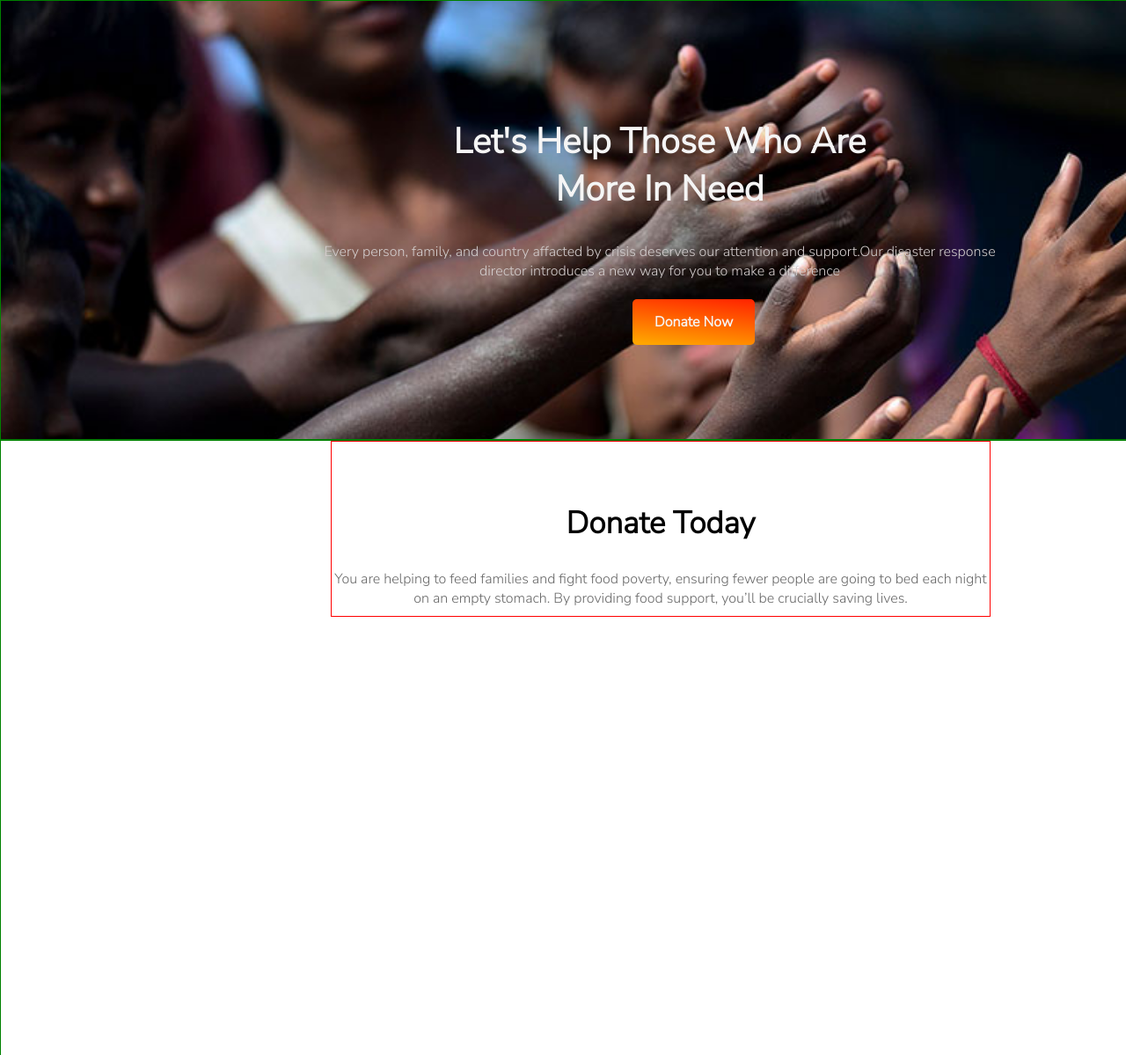
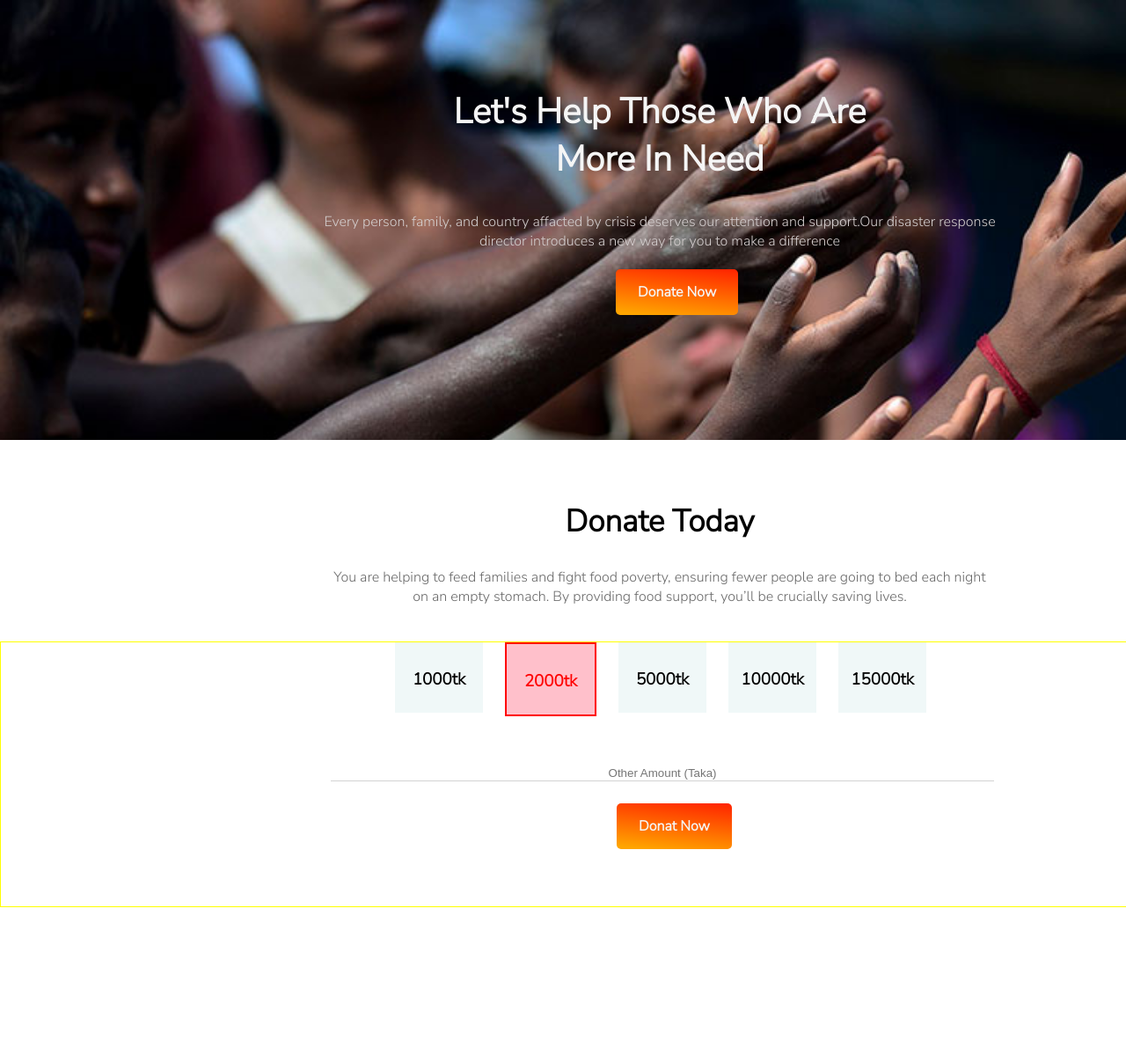
Before and after one commit to almamundcse/my-first-assignment, a plain HTML site: page index.html in a window 1280 px wide. Shown: the top 1199 px of the page at 88% size. Drawn offline with Linux system fonts and the light colour scheme.

Commit message:
flex container designe style

```diff
--- a/index.html
+++ b/index.html
@@ -24,6 +24,17 @@
                 <h1>Donate Today</h1>
                 <p>You are helping to feed families and fight food poverty, ensuring fewer people are going to bed each night on an empty stomach. By providing food support, you’ll be crucially saving lives.</p>
             </div>
+            <div class="flex-container">
+                <div class="flex-area">
+                        <div class="flex-taka" id="flex-left"><h3>1000tk</h3></div>
+                        <div class="flex-taka" id="flex-border"><h3>2000tk</h3></div>
+                        <div class="flex-taka"><h3>5000tk</h3></div>
+                        <div class="flex-taka"><h3>10000tk</h3></div>
+                        <div class="flex-taka"><h3>15000tk</h3></div>
+                </div>
+                <input class="input" type="text" name="amount" placeholder="Other Amount (Taka)">
+                <a class="anchor-button" href="https://www.savethechildren.org/us/where-we-work/bangladesh" target="_blank">Donat Now</a>
+            </div>
         </section>
 
     </div>
--- a/style.css
+++ b/style.css
@@ -1,19 +1,15 @@
-*{
-    box-sizing: border-box;
-}
+
 body{
-    margin: 0;
+    margin: 0px;
     font-family: 'Nunito Sans', sans-serif;
 }
 #container{
     width: 1500px;
     height: 2000px;
-
 }
 .main{
     width: 1500px;
     height: 500px;
-    border: 1px solid green;
     background-image: url("images/donation13.jpg");
     background-repeat: no-repeat;
     background-size: cover;
@@ -21,6 +17,7 @@ body{
 .main h1{
     text-align: center;
     padding-top: 100px;
+    margin-top: 0px;
     font-size: 40px;
     color: whitesmoke;
 }
@@ -32,7 +29,7 @@ body{
 .anchor-button{
     text-decoration: none;
     padding: 15px 25px;
-    margin-left:718px;
+    margin-left:700px;
     background-image: linear-gradient(6.5deg, orange 5.5%, red 125%);
     border-radius: 5px;
     color: whitesmoke;
@@ -41,13 +38,11 @@ body{
 .donate-part{
     width: 1500px;
     height: 700px;
-    border: 1px solid green;
 }
 .donate-today{
     width: 750px;
     height: 200px;
     margin-left: 375px;
-    border: 1px solid red;
 }
 .donate-today h1{
     text-align: center;
@@ -59,3 +54,59 @@ body{
     text-align: center;
     color: dimgray;
 }
+.flex-container{
+    width: 1500px;
+    height: 300px;
+    border: 1px solid yellow;
+
+}
+.flex-area{
+    width: 750px;
+    height: 100px;
+    margin-left: 375px;
+    display: flex;
+}
+.flex-taka{
+    width:100px ;
+    height: 80px;
+    background-color: rgb(240, 248, 248);
+    margin-right: 25px;
+}
+.flex-taka h3{
+    text-align: center;
+    font-weight: bolder;
+    padding-top: 10px;
+}
+#flex-left{
+    margin-left: 73px;
+}
+#flex-border{
+    border: 2px solid red;
+    background-color: pink;
+    color: red;
+}
+.input{
+    border: none;
+    border-bottom: 1px solid lightgray;
+    width: 750px;
+    margin: 40px 375px;
+    text-align: center;
+
+}
+/* our donate plan*/
+.artical-food{
+    width: 400px;
+    height: 300px;
+    border: 1px solid gray;
+    background-color: lightblue;
+}
+.artical-family{
+    width: 400px;
+    height: 300px;
+    border: 1px solid gray;
+}
+.artical-education{
+    width: 400px;
+    height: 300px;
+    border: 1px solid gray;
+}
```
Also changed, not shown: images/book.png (added), images/family.png (added), images/food.png (added).
